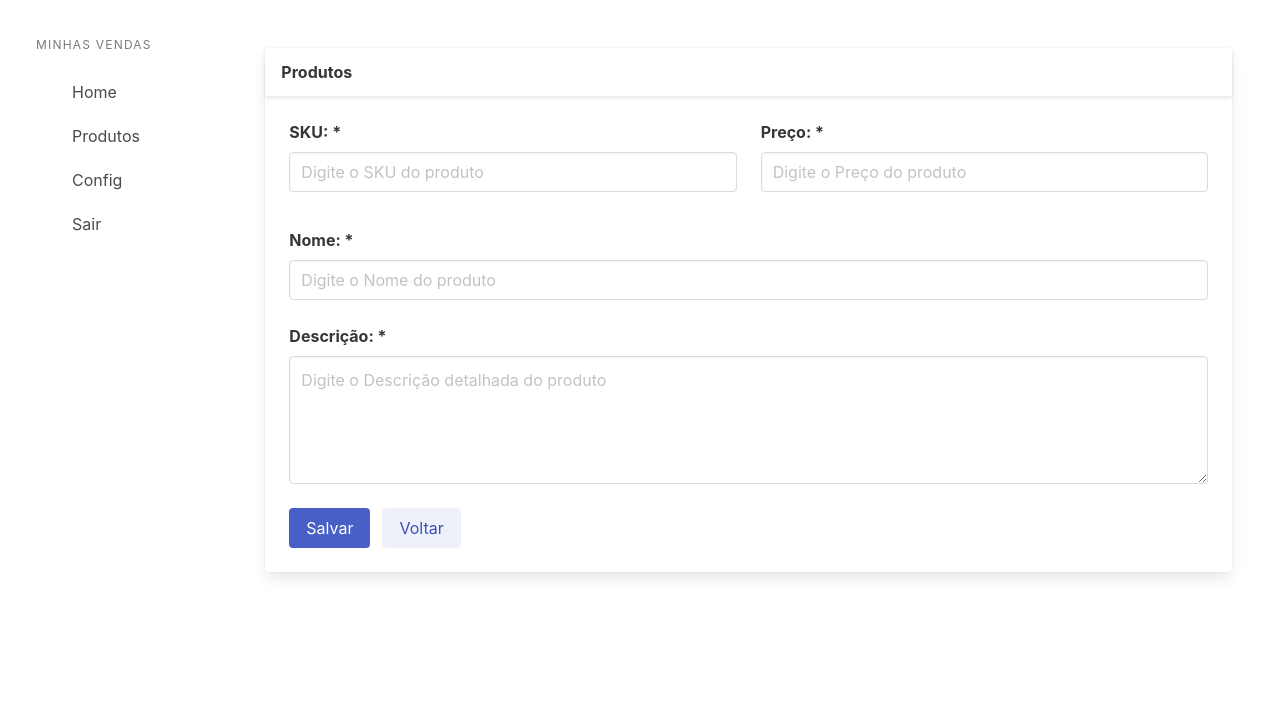
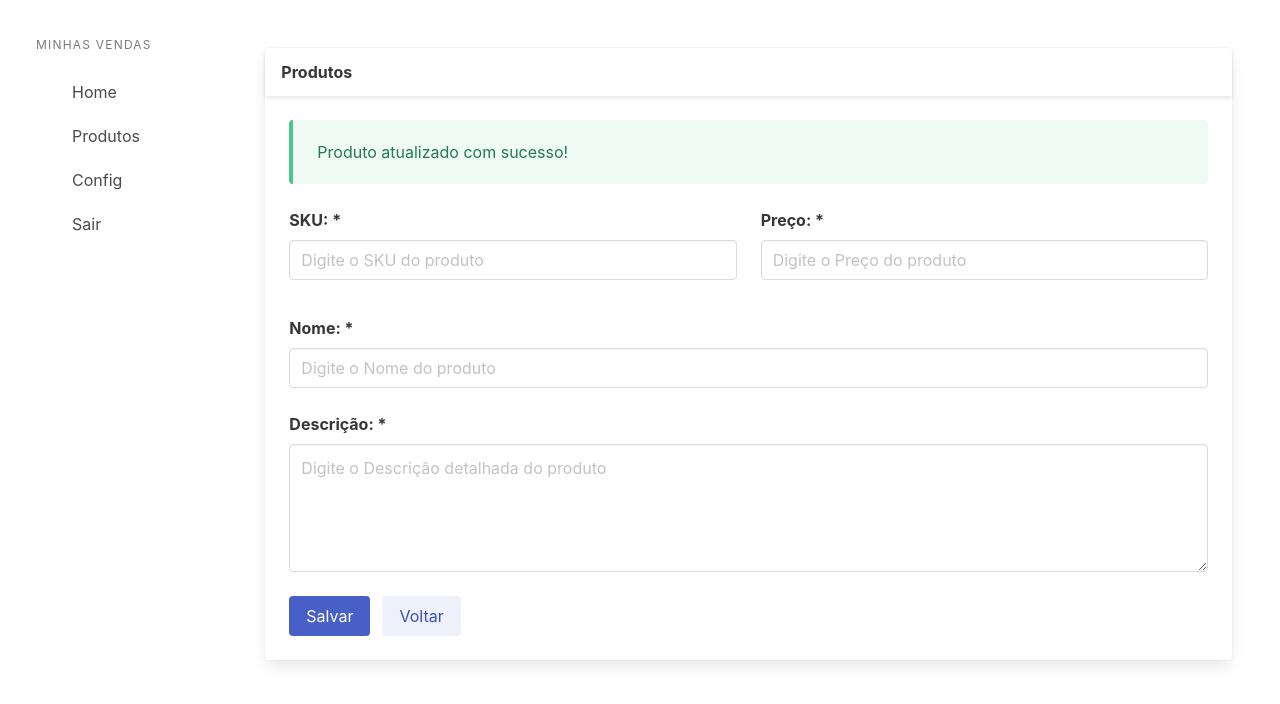
Before and after one commit to DevFullStack-Franklyn-R-Silva/Sistema-de-Vendas-Fullstack-Next.js-Spring-Boot-React-TS-e-Jasper-Reports, a Next.js app in the folder frontend/: page /cadastros/produtos in a window 1280 px wide. Shown: the top 704 px of the page. Built offline with nearby package versions, Linux system fonts and the light colour scheme.

Commit message:
Criando componente de mensagens

```diff
--- a/frontend/src/components/common/index.ts
+++ b/frontend/src/components/common/index.ts
@@ -1 +1,2 @@
 export { Input } from "./input";
+export { Message } from "./message";
--- /dev/null
+++ b/frontend/src/components/common/message/index.tsx
@@ -0,0 +1,20 @@
+interface MessageProps {
+    tipo: string;
+    field?: string;
+    texto: string;
+}
+
+export const Message: React.FC<MessageProps> = ({
+    tipo,
+    field,
+    texto,
+}: MessageProps) => {
+    return (
+        <article className={`message is-${tipo}`}>
+            <div className="message-body">
+                {field && `${field} : `}
+                {texto}
+            </div>
+        </article>
+    );
+};
--- a/frontend/src/components/index.ts
+++ b/frontend/src/components/index.ts
@@ -1,3 +1,3 @@
 export { Layout } from "./layout";
 export { CadastroProdutos } from "./produtos";
-export { Input } from "./common";
+export { Input, Message } from "./common";
--- a/frontend/src/components/produtos/cadastro/index.tsx
+++ b/frontend/src/components/produtos/cadastro/index.tsx
@@ -1,8 +1,8 @@
 import { useState } from "react";
-import { Layout, Input } from "components";
+import { Layout, Input, Message } from "components";
 import { useProdutoService } from "app/services";
 import { Produto } from "app/models/produtos";
-import { converterEmBigDecimal } from 'app/util/money'
+import { converterEmBigDecimal } from "app/util/money";
 
 export const CadastroProdutos: React.FC = () => {
     const [id, setId] = useState<string>();
@@ -36,6 +36,7 @@
 
     return (
         <Layout titulo="Produtos">
+            <Message texto="Produto atualizado com sucesso!" tipo="success" />
             {id && (
                 <div className="columns">
                     <Input
```
